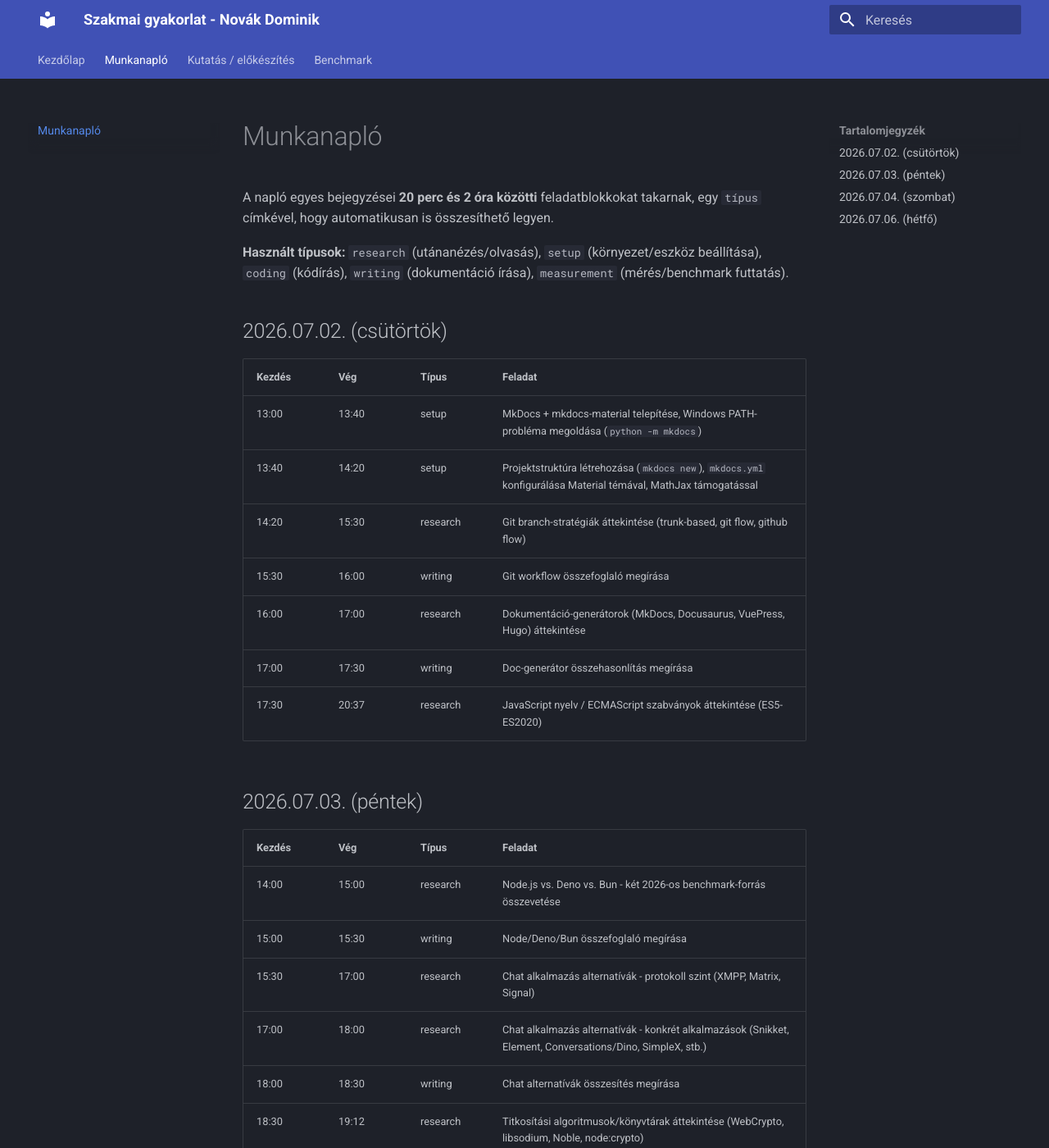
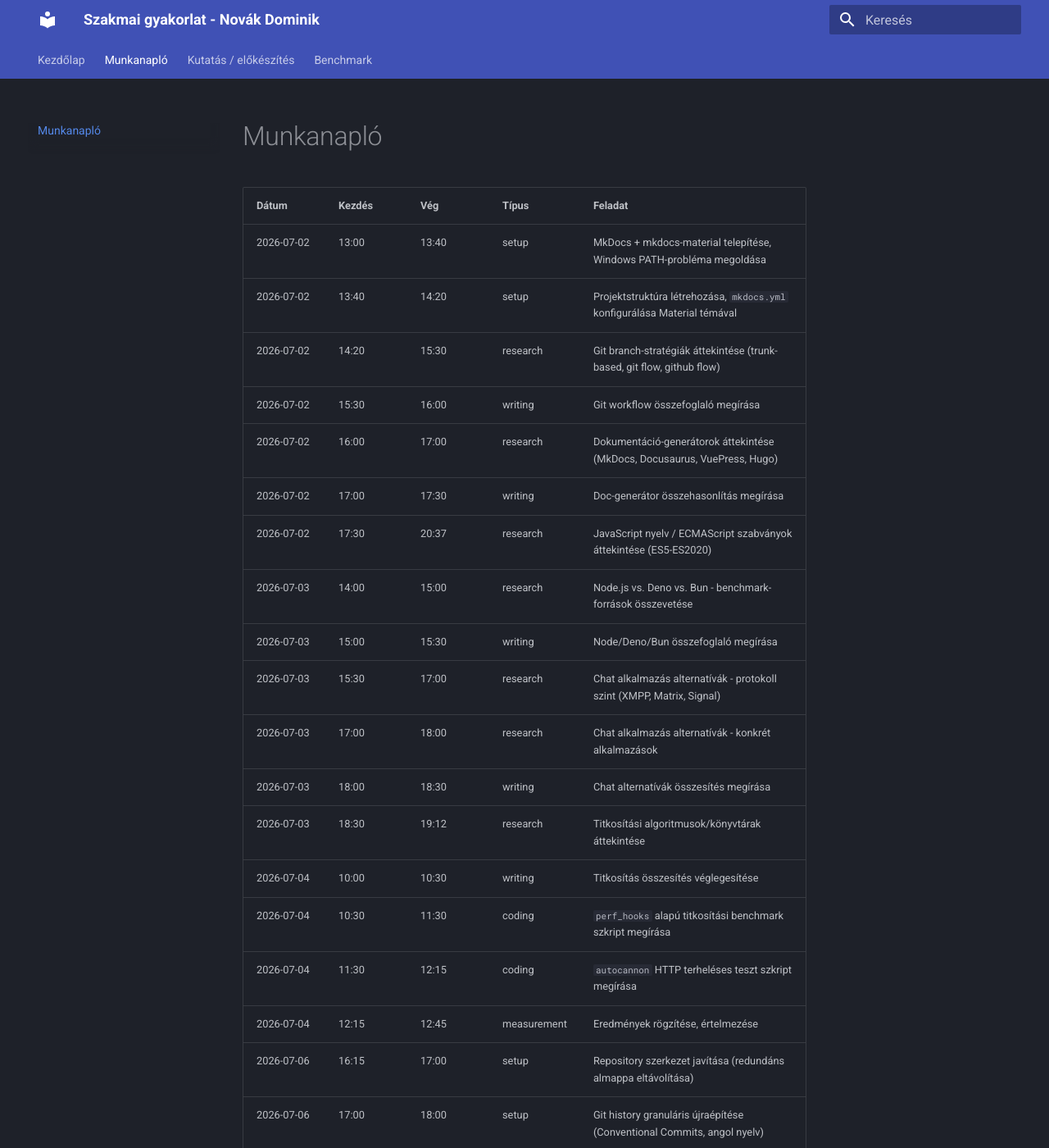
Before and after one commit to NDominikViktor/szak_gyak, an MkDocs documentation site: the page built from docs/worklog.md, in a window 1280 px wide and 1400 px high. Shown: the whole window at 82% size. Built offline with MkDocs 1.6.1 and Material for MkDocs 9.7.7, drawn with Linux system fonts in a browser that asks for light colours; some of the changed text lies outside the part shown.

Commit message:
docs: simplify work log to a single flat table format

```diff
--- a/docs/worklog.md
+++ b/docs/worklog.md
@@ -1,54 +1,28 @@
 # Munkanapló
 
-A napló egyes bejegyzései **20 perc és 2 óra közötti** feladatblokkokat
-takarnak, egy `típus` címkével, hogy automatikusan is összesíthető legyen.
-
-**Használt típusok:** `research` (utánanézés/olvasás), `setup`
-(környezet/eszköz beállítása), `coding` (kódírás), `writing`
-(dokumentáció írása), `measurement` (mérés/benchmark futtatás).
-
-## 2026.07.02. (csütörtök)
-
-| Kezdés | Vég | Típus | Feladat |
-|---|---|---|---|
-| 13:00 | 13:40 | setup | MkDocs + mkdocs-material telepítése, Windows PATH-probléma megoldása (`python -m mkdocs`) |
-| 13:40 | 14:20 | setup | Projektstruktúra létrehozása (`mkdocs new`), `mkdocs.yml` konfigurálása Material témával, MathJax támogatással |
-| 14:20 | 15:30 | research | Git branch-stratégiák áttekintése (trunk-based, git flow, github flow) |
-| 15:30 | 16:00 | writing | Git workflow összefoglaló megírása |
-| 16:00 | 17:00 | research | Dokumentáció-generátorok (MkDocs, Docusaurus, VuePress, Hugo) áttekintése |
-| 17:00 | 17:30 | writing | Doc-generátor összehasonlítás megírása |
-| 17:30 | 20:37 | research | JavaScript nyelv / ECMAScript szabványok áttekintése (ES5-ES2020) |
-
-## 2026.07.03. (péntek)
-
-| Kezdés | Vég | Típus | Feladat |
-|---|---|---|---|
-| 14:00 | 15:00 | research | Node.js vs. Deno vs. Bun - két 2026-os benchmark-forrás összevetése |
-| 15:00 | 15:30 | writing | Node/Deno/Bun összefoglaló megírása |
-| 15:30 | 17:00 | research | Chat alkalmazás alternatívák - protokoll szint (XMPP, Matrix, Signal) |
-| 17:00 | 18:00 | research | Chat alkalmazás alternatívák - konkrét alkalmazások (Snikket, Element, Conversations/Dino, SimpleX, stb.) |
-| 18:00 | 18:30 | writing | Chat alternatívák összesítés megírása |
-| 18:30 | 19:12 | research | Titkosítási algoritmusok/könyvtárak áttekintése (WebCrypto, libsodium, Noble, node:crypto) |
-
-## 2026.07.04. (szombat)
-
-| Kezdés | Vég | Típus | Feladat |
-|---|---|---|---|
-| - | - | writing | Titkosítás összesítés véglegesítése |
-| - | - | coding | `perf_hooks` alapú titkosítási benchmark szkript megírása és futtatása |
-| - | - | coding | `autocannon` HTTP terheléses teszt szkript megírása és futtatása |
-| - | - | measurement | Eredmények rögzítése, értelmezése |
-
-## 2026.07.06. (hétfő)
-
-| Kezdés | Vég | Típus | Feladat |
-|---|---|---|---|
-| - | - | setup | Repository szerkezet javítása, git history granuláris újraépítése (Conventional Commits, angol nyelv) |
-| - | - | setup | `requirements.txt` hozzáadása |
-| - | - | setup | GitHub Pages beállítása (`mkdocs gh-deploy`) |
-| - | - | writing | README és git-workflow dokumentáció frissítése a konzulensi visszajelzés alapján |
-
-!!! note "Megjegyzés a pontos időkről"
-    A 07.04. és 07.06. napok pontos óra:perc bontása utólag pontosítandó -
-    a táblázat szerkezete attól kezdve alkalmazandó, hogy valós időben,
-    munka közben vezetjük a naplót.
+| Dátum | Kezdés | Vég | Típus | Feladat |
+|---|---|---|---|---|
+| 2026-07-02 | 13:00 | 13:40 | setup | MkDocs + mkdocs-material telepítése, Windows PATH-probléma megoldása |
+| 2026-07-02 | 13:40 | 14:20 | setup | Projektstruktúra létrehozása, `mkdocs.yml` konfigurálása Material témával |
+| 2026-07-02 | 14:20 | 15:30 | research | Git branch-stratégiák áttekintése (trunk-based, git flow, github flow) |
+| 2026-07-02 | 15:30 | 16:00 | writing | Git workflow összefoglaló megírása |
+| 2026-07-02 | 16:00 | 17:00 | research | Dokumentáció-generátorok áttekintése (MkDocs, Docusaurus, VuePress, Hugo) |
+| 2026-07-02 | 17:00 | 17:30 | writing | Doc-generátor összehasonlítás megírása |
+| 2026-07-02 | 17:30 | 20:37 | research | JavaScript nyelv / ECMAScript szabványok áttekintése (ES5-ES2020) |
+| 2026-07-03 | 14:00 | 15:00 | research | Node.js vs. Deno vs. Bun - benchmark-források összevetése |
+| 2026-07-03 | 15:00 | 15:30 | writing | Node/Deno/Bun összefoglaló megírása |
+| 2026-07-03 | 15:30 | 17:00 | research | Chat alkalmazás alternatívák - protokoll szint (XMPP, Matrix, Signal) |
+| 2026-07-03 | 17:00 | 18:00 | research | Chat alkalmazás alternatívák - konkrét alkalmazások |
+| 2026-07-03 | 18:00 | 18:30 | writing | Chat alternatívák összesítés megírása |
+| 2026-07-03 | 18:30 | 19:12 | research | Titkosítási algoritmusok/könyvtárak áttekintése |
+| 2026-07-04 | 10:00 | 10:30 | writing | Titkosítás összesítés véglegesítése |
+| 2026-07-04 | 10:30 | 11:30 | coding | `perf_hooks` alapú titkosítási benchmark szkript megírása |
+| 2026-07-04 | 11:30 | 12:15 | coding | `autocannon` HTTP terheléses teszt szkript megírása |
+| 2026-07-04 | 12:15 | 12:45 | measurement | Eredmények rögzítése, értelmezése |
+| 2026-07-06 | 16:15 | 17:00 | setup | Repository szerkezet javítása (redundáns almappa eltávolítása) |
+| 2026-07-06 | 17:00 | 18:00 | setup | Git history granuláris újraépítése (Conventional Commits, angol nyelv) |
+| 2026-07-06 | 18:00 | 18:15 | setup | `requirements.txt` hozzáadása |
+| 2026-07-06 | 18:15 | 18:45 | setup | GitHub Pages beállítása (`mkdocs gh-deploy`) |
+| 2026-07-06 | 18:45 | 19:15 | writing | README és git-workflow dokumentáció frissítése |
+| 2026-07-06 | 20:30 | 22:00 | measurement | Deno és Bun telepítése, benchmark újrafuttatása mindhárom runtime-on |
+| 2026-07-06 | 22:00 | 22:30 | writing | Node/Deno/Bun dokumentum frissítése valós mérésekkel, statisztikai ellenőrzés |
```
